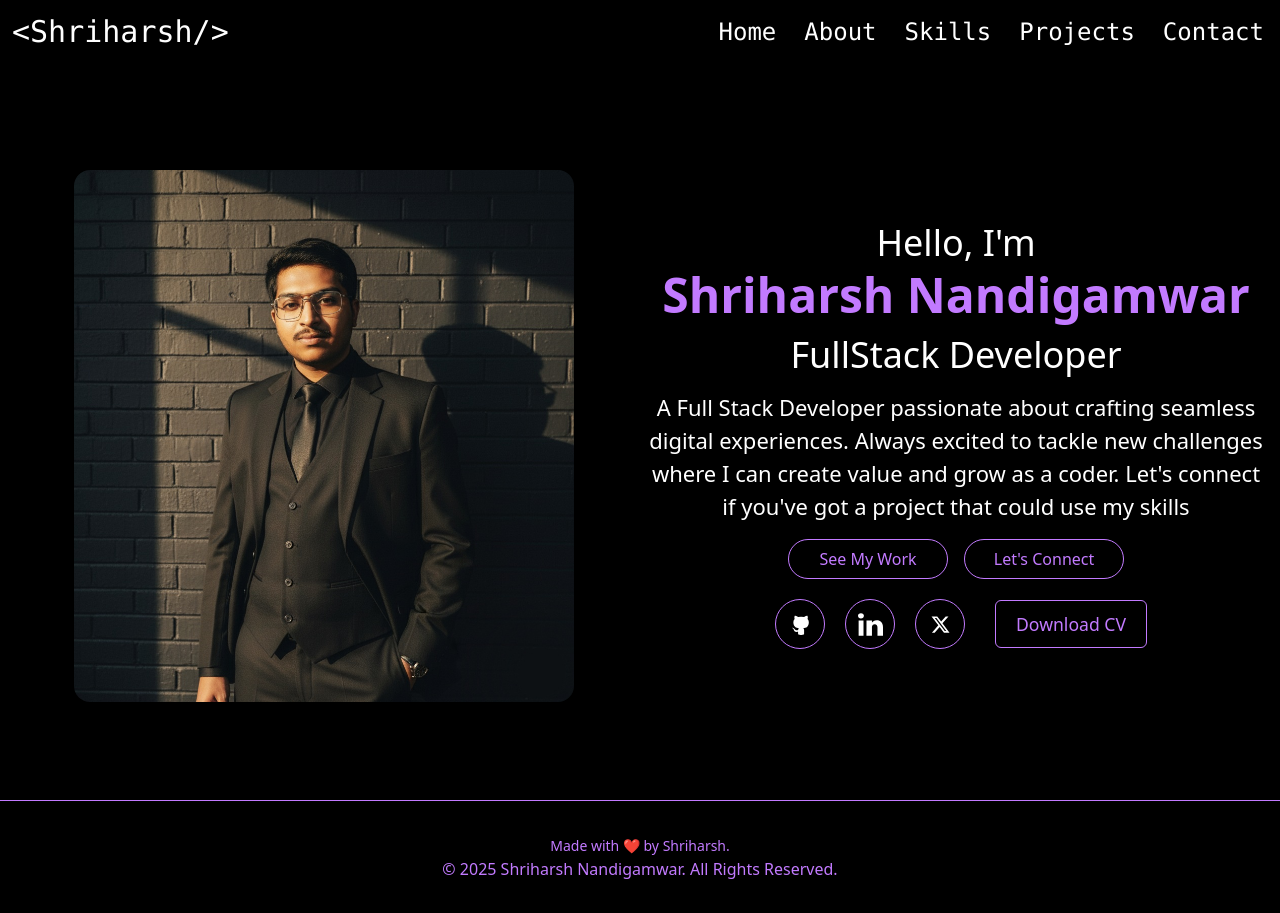
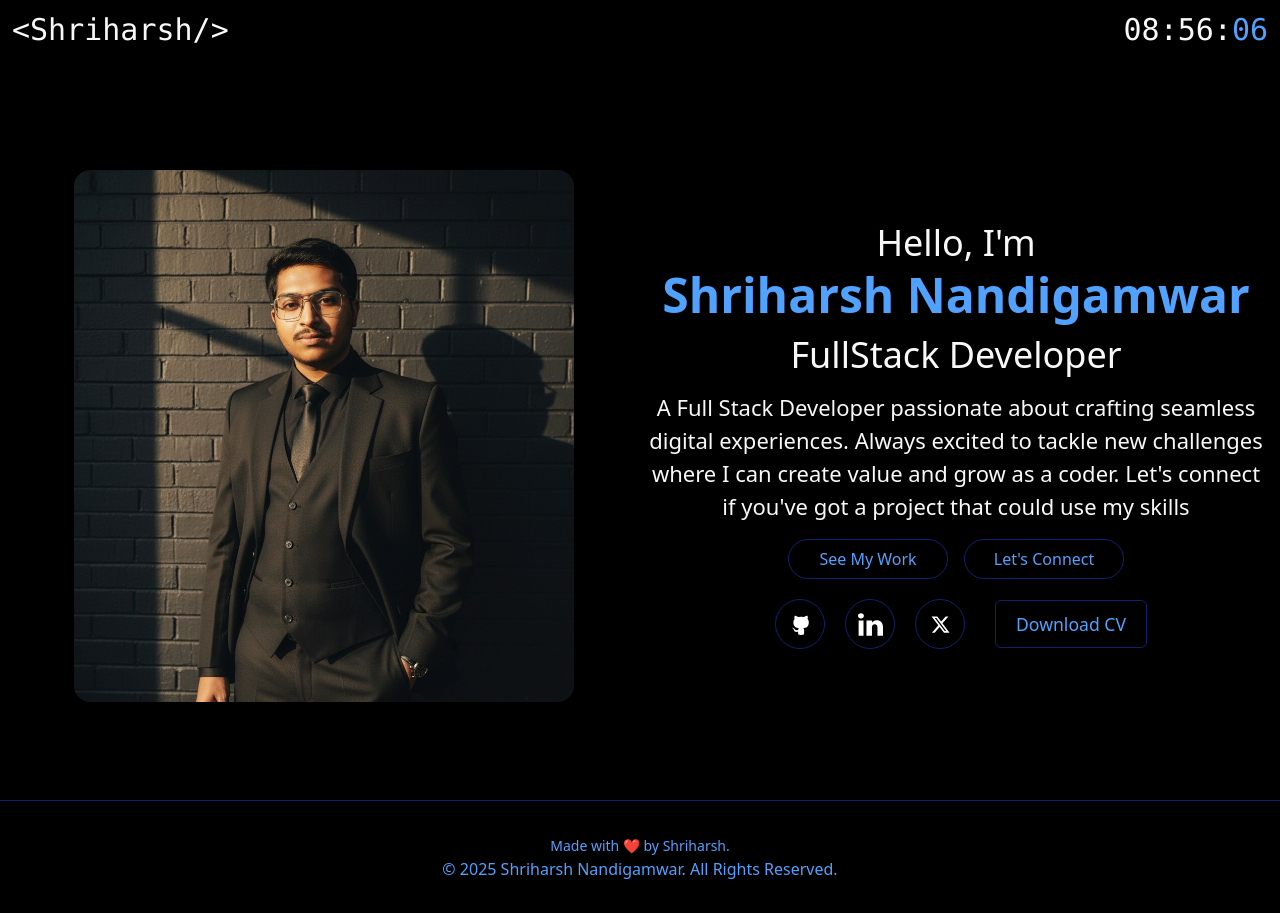
Before and after one commit to HarshNandigamwar/portfolio, a Next.js app: page /home in a window 1280 px wide. Built offline with nearby package versions, Linux system fonts and the light colour scheme.

Commit message:
Theme Change

```diff
--- a/src/app/certifications/page.tsx
+++ b/src/app/certifications/page.tsx
@@ -29,7 +29,7 @@ const certification = () => {
     <div className="mb-15 w-full pt-15">
       {/* Heading */}
       <div className="text-center mb-16">
-        <h2 className="text-center font-mono text-5xl md:text-6xl text-purple-400 font-semibold">
+        <h2 className="text-center font-mono text-5xl md:text-6xl text-[#51a2ff] font-semibold">
           Certifications
         </h2>
       </div>
@@ -38,7 +38,7 @@ const certification = () => {
         {certification.map((data) => (
           <div
             key={data.name}
-            className="bg-purple-900/20 border border-purple-400 rounded-md shadow-lg overflow-hidden group hover:shadow-purple-400/40 transition-all mt-5 md:flex  "
+            className="bg-[#0a2473]/20 border border-[#0a2473] rounded-md shadow-lg overflow-hidden group hover:shadow-[#51a2ff]/40 transition-all mt-5 md:flex  "
           >
             {/* Section 1 */}
             <div className="w-full p-2 md:flex md:flex-col md:items-center md:justify-center">
@@ -53,7 +53,7 @@ const certification = () => {
             {/* Section 2 */}
             <div className="p-2">
               {/* Provider name */}
-              <h2 className="text-2xl text-purple-400 md:text-4xl md:font-semibold md:text-center md:mt-5 ">
+              <h2 className="text-2xl text-[#51a2ff] md:text-4xl md:font-semibold md:text-center md:mt-5 ">
                 {data.name}{" "}
               </h2>
               {/* Description */}
--- a/src/app/globals.css
+++ b/src/app/globals.css
@@ -4,7 +4,7 @@ body {
   margin: 0px;
   padding: 0px;
   background-color: #000000;
-  color: #ffffff;
+  color: #f8f8f8;
   box-sizing: border-box;
   overflow-x: hidden;
 }
@@ -17,21 +17,17 @@ html {
   width: 6px; /* very thin */
   height: 6px; /* horizontal scrollbar if any */
 }
-
 ::-webkit-scrollbar-track {
   background: transparent; /* hide the track */
 }
-
 ::-webkit-scrollbar-thumb {
   background: rgba(0, 0, 0, 0.1); /* almost invisible */
   border-radius: 10px;
 }
-
 /* Optional: hover effect */
 ::-webkit-scrollbar-thumb:hover {
   background: rgba(0, 0, 0, 0.2);
 }
-
 /* For Firefox */
 * {
   scrollbar-width: thin; /* "auto" or "thin" */
--- a/src/app/home/page.tsx
+++ b/src/app/home/page.tsx
@@ -31,14 +31,14 @@ const home = () => {
       {/*Info  */}
       <div className="text-center p-2 w-full md:w-[50%]">
         <h2 className="text-3xl md:text-5xl xl:text-4xl mb-2"> Hello, I'm</h2>
-        <h1 className="text-3xl md:text-5xl font-bold mb-4 text-purple-400">
+        <h1 className="text-3xl md:text-5xl font-bold mb-4 text-[#51a2ff]">
           Shriharsh Nandigamwar
         </h1>
         <h2 className="text-xl md:text-4xl font-medium mb-4">
           {" "}
           FullStack Developer
         </h2>
-        <p className="text-[18px] md:text-[25px] lg:text-[22px] mb-4">
+        <p className="text-[#99a19f ] text-[18px] md:text-[25px] lg:text-[22px] mb-4">
           A Full Stack Developer passionate about crafting seamless digital
           experiences. Always excited to tackle new challenges where I can
           create value and grow as a coder. Let&apos;s connect if you&apos;ve
@@ -49,10 +49,10 @@ const home = () => {
           <motion.a
             whileTap={{ scale: 0.9 }}
             whileHover={{
-              backgroundColor: "#9766e3",
+              backgroundColor: "#51a2ff",
             }}
             transition={{ duration: 0.2 }}
-            className="seeMyWorkBtn border border-purple-400 text-purple-400 h-10 w-40 flex items-center justify-center px-6 py-3 rounded-full ease-in-out hover:text-black transform transition-transform duration-300 hover:scale-105"
+            className="seeMyWorkBtn border border-[#0a2473] text-[#51a2ff] h-10 w-40 flex items-center justify-center px-6 py-3 rounded-full ease-in-out hover:text-black transform transition-transform duration-300 hover:scale-105"
             href="#project"
           >
             See My Work
@@ -60,10 +60,10 @@ const home = () => {
           <motion.a
             whileTap={{ scale: 0.9 }}
             whileHover={{
-              backgroundColor: "#9766e3",
+              backgroundColor: "#51a2ff",
             }}
             transition={{ duration: 0.2 }}
-            className="seeMyWorkBtn border border-purple-400 text-purple-400 h-10 w-40 flex items-center justify-center px-6 py-3 rounded-full transform transition-transform duration-300 hover:scale-105 hover:text-black"
+            className="seeMyWorkBtn border border-[#0a2473] text-[#51a2ff] h-10 w-40 flex items-center justify-center px-6 py-3 rounded-full transform transition-transform duration-300 hover:scale-105 hover:text-black"
             href="#contact"
           >
             Let's Connect
@@ -75,11 +75,11 @@ const home = () => {
             {/* GitHub */}
             <a
               href="https://github.com/HarshNandigamwar"
-              className="flex justify-center items-center w-[50px] h-[50px] rounded-full border border-purple-400 m-[0_10px] shadow-[0px_0px_4px_#00000027] hover:shadow-[0px_0px_6px_3px_#00000027] active:scale-80 transform transition-transform duration-300 hover:scale-105"
+              className="flex justify-center items-center w-[50px] h-[50px] rounded-full border border-[#0a2473] m-[0_10px] shadow-[0px_0px_4px_#00000027] hover:shadow-[0px_0px_6px_3px_#00000027] active:scale-80 transform transition-transform duration-300 hover:scale-105"
               target="_blank"
             >
               <svg
-                className="cf-icon-svg h-[25px] w-[25px] fill-white hover:fill-purple-400"
+                className="cf-icon-svg h-[25px] w-[25px] fill-white hover:fill-[#51a2ff]"
                 xmlns="http://www.w3.org/2000/svg"
                 viewBox="-2.5 0 19 19"
               >
@@ -90,12 +90,12 @@ const home = () => {
             {/* Linkedin */}
             <a
               href="https://www.linkedin.com/in/shriharsh-nandigamwar-b106702b1?utm_source=share&utm_campaign=share_via&utm_content=profile&utm_medium=android_app"
-              className="flex justify-center items-center w-[50px] h-[50px] rounded-full border border-purple-400 m-[0_10px] shadow-[0px_0px_4px_#00000027] transform transition-transform duration-300 hover:scale-105 hover:shadow-[0px_0px_6px_3px_#00000027] active:scale-80"
+              className="flex justify-center items-center w-[50px] h-[50px] rounded-full border border-[#0a2473] m-[0_10px] shadow-[0px_0px_4px_#00000027] transform transition-transform duration-300 hover:scale-105 hover:shadow-[0px_0px_6px_3px_#00000027] active:scale-80"
               target="_blank"
             >
               <svg
                 viewBox="0 -2 44 44"
-                className="h-[25px] w-[25px] fill-white hover:fill-purple-400"
+                className="h-[25px] w-[25px] fill-white hover:fill-[#51a2ff]"
                 version="1.1"
                 xmlns="http://www.w3.org/2000/svg"
                 xmlnsXlink="http://www.w3.org/1999/xlink"
@@ -114,11 +114,11 @@ const home = () => {
             {/* X */}
             <a
               href="https://x.com/Harsh477011?s=09"
-              className="flex justify-center items-center w-[50px] h-[50px] rounded-full border border-purple-400 m-[0_10px] shadow-[0px_0px_4px_#00000027] transform transition-transform duration-300 hover:scale-105 hover:shadow-[0px_0px_6px_3px_#00000027] active:scale-80"
+              className="flex justify-center items-center w-[50px] h-[50px] rounded-full border border-[#0a2473] m-[0_10px] shadow-[0px_0px_4px_#00000027] transform transition-transform duration-300 hover:scale-105 hover:shadow-[0px_0px_6px_3px_#00000027] active:scale-80"
               target="_blank"
             >
               <svg
-                className="h-[25px] w-[25px] fill-white hover:fill-purple-400"
+                className="h-[25px] w-[25px] fill-white hover:fill-[#51a2ff]"
                 xmlns="http://www.w3.org/2000/svg"
                 viewBox="0 0 640 640"
               >
@@ -132,7 +132,7 @@ const home = () => {
             href="/documents/Shriharsh_Nandigamwar_resume.pdf"
             download="ShriharshNandigamwar_FullstackDeveloper.pdf"
           >
-            <button className="p-[10px_20px] border border-purple-400 text-purple-400 cursor-pointer text-[1.1rem] rounded-md hover:bg-purple-400 hover:text-black active:scale-80 transform transition-transform duration-300 hover:scale-105 ">
+            <button className="p-[10px_20px] border border-[#0a2473] text-[#51a2ff] cursor-pointer text-[1.1rem] rounded-md hover:bg-[#51a2ff] hover:text-black active:scale-80 transform transition-transform duration-300 hover:scale-105 ">
               Download CV
             </button>
           </motion.a>
--- a/src/app/layout.tsx
+++ b/src/app/layout.tsx
@@ -5,8 +5,8 @@ import Footer from "@/components/Footer";
 import SmoothScrollProvider from "@/components/SmoothScrollProvider";
 
 export const metadata: Metadata = {
-  title: "Shriharsh Nandigamwar",
-  description: "Built with Love by Shriharsh",
+  title:
+    "Shriharsh Nandigamwar | A Full Stack Developer passionate about crafting seamless digital experiences. Always excited to tackle new challenges where I can create value and grow as a coder. Let's connect if you've got a project that could use my skills",
 };
 
 export default function RootLayout({
--- /dev/null
+++ b/src/components/Clock.tsx
@@ -0,0 +1,27 @@
+"use client";
+import { useEffect, useState } from "react";
+
+const Clock = () => {
+  const [time, setTime] = useState(new Date());
+
+  useEffect(() => {
+    const interval = setInterval(() => {
+      setTime(new Date());
+    }, 1000);
+    return () => clearInterval(interval);
+  }, []);
+
+  const hrs = time.getHours();
+  const hours = (hrs % 12 || 12).toString().padStart(2, "0");
+  const minutes = time.getMinutes().toString().padStart(2, "0");
+  const seconds = time.getSeconds().toString().padStart(2, "0");
+  const ampm = hrs >= 12 ? "PM" : "AM";
+
+  return (
+    <div className="text-2xl md:text-3xl flex cursor-pointer">
+      {hours}:{minutes}:<span className="text-[#51a2ff]">{seconds}</span>
+    </div>
+  );
+};
+
+export default Clock;
--- a/src/components/Footer.tsx
+++ b/src/components/Footer.tsx
@@ -1,12 +1,12 @@
 const Footer = () => {
   return (
-    <footer className="border-t border-purple-400 py-8">
+    <footer className="border-t border-[#0a2473] py-8">
       <div className="max-w-7xl mx-auto px-4 sm:px-6 lg:px-8">
         <div className="text-center">
-          <span className="text-center text-sm text-purple-400">
+          <span className="text-center text-sm text-[#51a2ff]">
             Made with <span className="text-red-500">❤️</span> by Shriharsh.
           </span>
-          <p className="text-purple-400">
+          <p className="text-[#51a2ff]">
             &#169; {new Date().getFullYear()} Shriharsh Nandigamwar. All Rights
             Reserved.
           </p>
--- a/src/components/Header.tsx
+++ b/src/components/Header.tsx
@@ -1,34 +1,9 @@
 "use client";
 import { useState } from "react";
-import { AnimatePresence, motion } from "framer-motion";
-import { MdMenu } from "react-icons/md";
-import { FaX } from "react-icons/fa6";
+import Clock from "./Clock";
 
 const Header = () => {
-  const [isOpen, setIsOpen] = useState<boolean>(false);
   const logo = "<Shriharsh/>";
-  const menu = [
-    {
-      name: "Home",
-      nav: "home",
-    },
-    {
-      name: "About",
-      nav: "about",
-    },
-    {
-      name: "Skills",
-      nav: "skills",
-    },
-    {
-      name: "Projects",
-      nav: "project",
-    },
-    {
-      name: "Contact",
-      nav: "contact",
-    },
-  ];
 
   return (
     <nav className="w-full p-3 font-mono flex flex-col md:flex-row fixed backdrop-blur-sm">
@@ -37,60 +12,9 @@ const Header = () => {
         <a href="#home" className="text-2xl md:text-3xl flex cursor-pointer ">
           {logo}
         </a>
-        {/* Desktop menu */}
-        <div className="hidden md:flex gap-5 ">
-          {menu.map((data) => {
-            return (
-              <a
-                className="text-2xl p-1 transform transition-transform duration-150 hover:scale-105 hover:text-purple-400 hover:underline hover:underline-offset-8 hover:font-extrabold cursor-pointer "
-                key={data.name}
-                href={`#${data.nav}`}
-              >
-                {data.name}
-              </a>
-            );
-          })}
-        </div>
-        {/* hamburger */}
-        <div
-          className="flex md:hidden"
-          onClick={() => {
-            setIsOpen(!isOpen);
-          }}
-        >
-          {isOpen ? (
-            <FaX className="text-2xl hover:text-purple-400 cursor-pointer" />
-          ) : (
-            <MdMenu className="text-3xl hover:text-purple-400 cursor-pointer" />
-          )}
-        </div>
+        {/* Time */}
+        <Clock />
       </div>
-      {/* Mobile Menu */}
-      <AnimatePresence>
-        {isOpen && (
-          <motion.div
-            className="flex md:hidden flex-col items-center p-3 text-2xl mt-2 transition ease-in-out duration-initial"
-            initial={{ opacity: 0 }}
-            animate={{ opacity: 1 }}
-            exit={{ opacity: 0 }}
-          >
-            {menu.map((data) => {
-              return (
-                <a
-                  key={data.name}
-                  href={`#${data.nav}`}
-                  className="transform transition-transform duration-150 hover:scale-105 hover:text-purple-400 hover:underline hover:underline-offset-8 hover:font-extrabold cursor-pointer py-1"
-                  onClick={() => {
-                    setIsOpen(!isOpen);
-                  }}
-                >
-                  {data.name}
-                </a>
-              );
-            })}
-          </motion.div>
-        )}
-      </AnimatePresence>
     </nav>
   );
 };
```
Also changed, not shown: src/app/about/page.tsx (+9 -9 lines), src/app/contact/page.tsx (+14 -14 lines), src/app/experience/page.tsx (+7 -7 lines), src/app/projects/page.tsx (+6 -6 lines), src/app/skills/page.tsx (+12 -12 lines).
